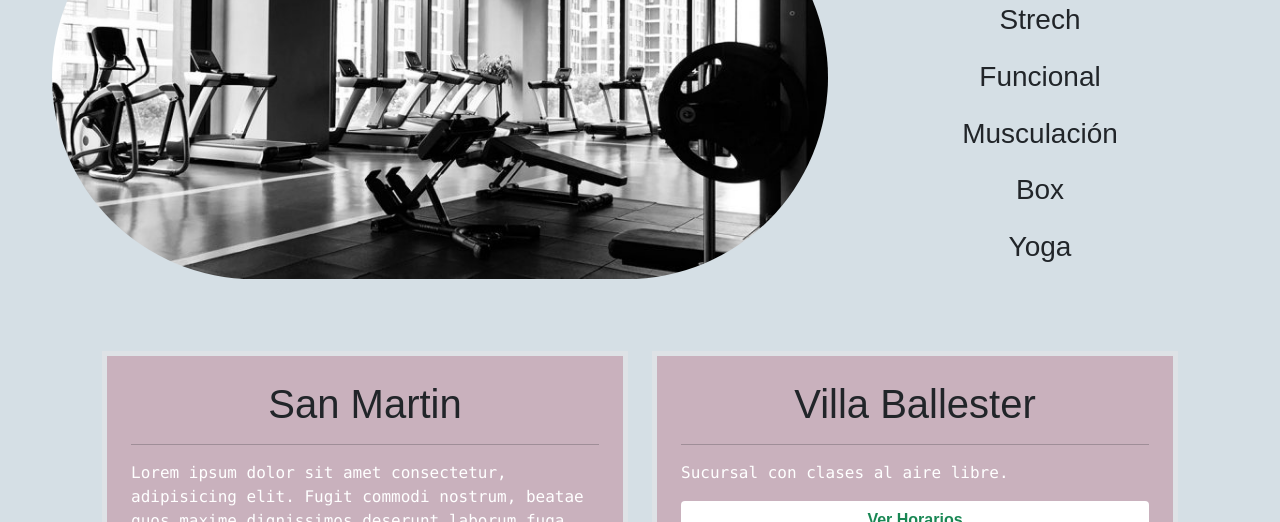
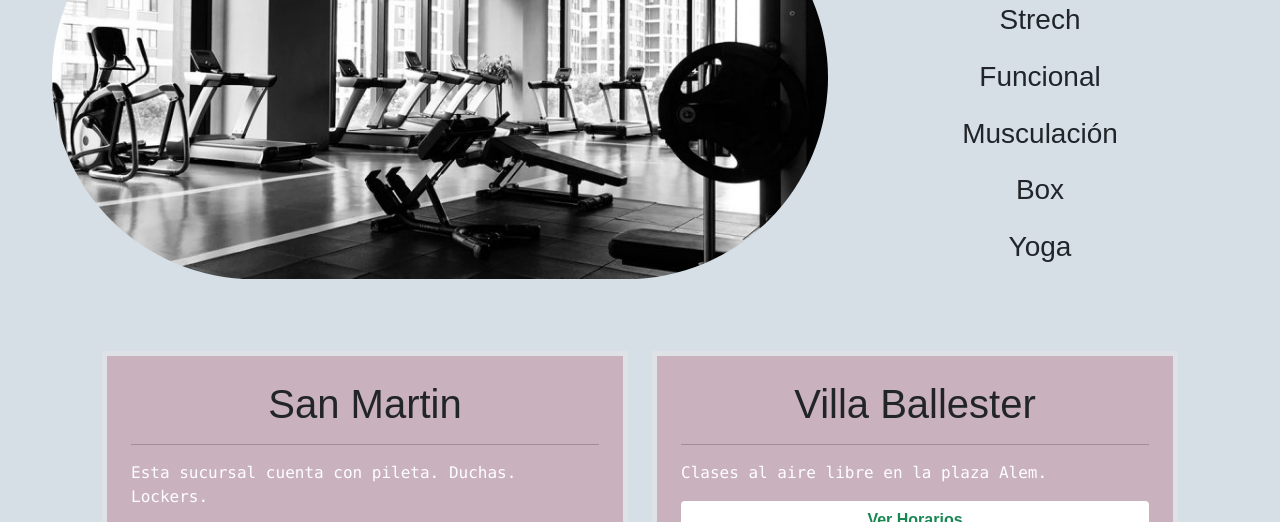
Before and after one commit to belenmansilla/entrenar.te, a website: page index.html in a window 1280 px wide. Shown: the part 418-940 px from the top of the page. Drawn offline with nearby package versions, Linux system fonts and the light colour scheme; a web font is replaced by a local one.

Commit message:
Texto sucursales

```diff
--- a/index.html
+++ b/index.html
@@ -209,8 +209,7 @@
 						<div class="container border p-4 border-5 animate animate-fade-in div__card--color">
 							<h1 class="div__card--titlecenter">San Martin</h1>
 							<hr>
-							<p class="font-monospace text-white">Lorem ipsum dolor sit amet consectetur, adipisicing elit. Fugit commodi nostrum, beatae quos maxime dignissimos deserunt laborum fuga repudiandae odio aliquam optio libero magni pariatur, eius debitis, atque ipsam quisquam.
-							</p>
+							<p class="font-monospace text-white">Esta sucursal cuenta con pileta. Duchas. Lockers.  </p>
 							<a href="SanMartin.html" class="btn btn-outline-link d-block bg-white text-success fw-bold" data-bs-toggle="modal" data-bs-target="#exampleModal">Ver horarios</a>
 						</div>
 					</div>
@@ -218,7 +217,7 @@
 						<div class="container border p-4 border-5 animate animate-fade-in div__card--color">
 							<h1 class="div__card--titlecenter">Villa Ballester</h1>
 							<hr>
-							<p class="font-monospace text-white">Sucursal con clases al aire libre.</p>
+							<p class="font-monospace text-white">Clases al aire libre en la plaza Alem. </p>
 							<a href="VillaBallester.html" class="btn btn-outline-link d-block bg-white text-success fw-bold" data-bs-toggle="modal" data-bs-target="#exampleModal2">Ver Horarios</a>
 						</div>
 					</div>
```
